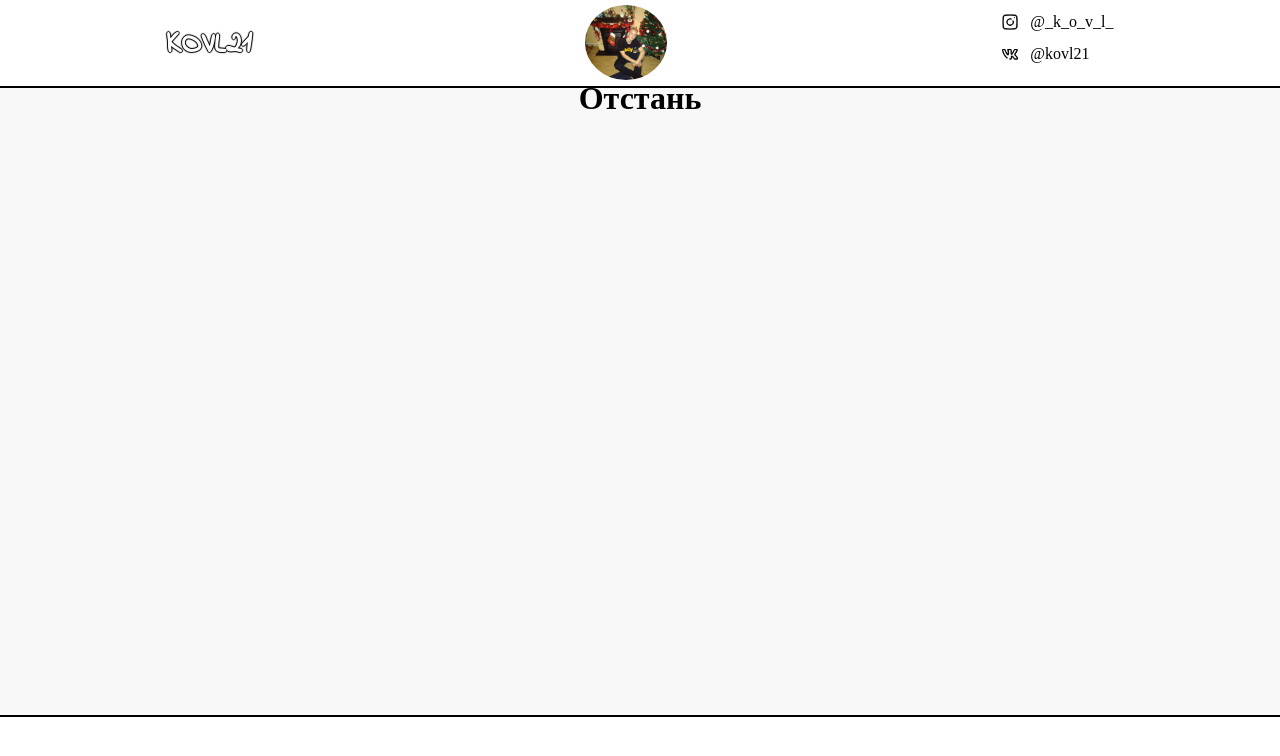
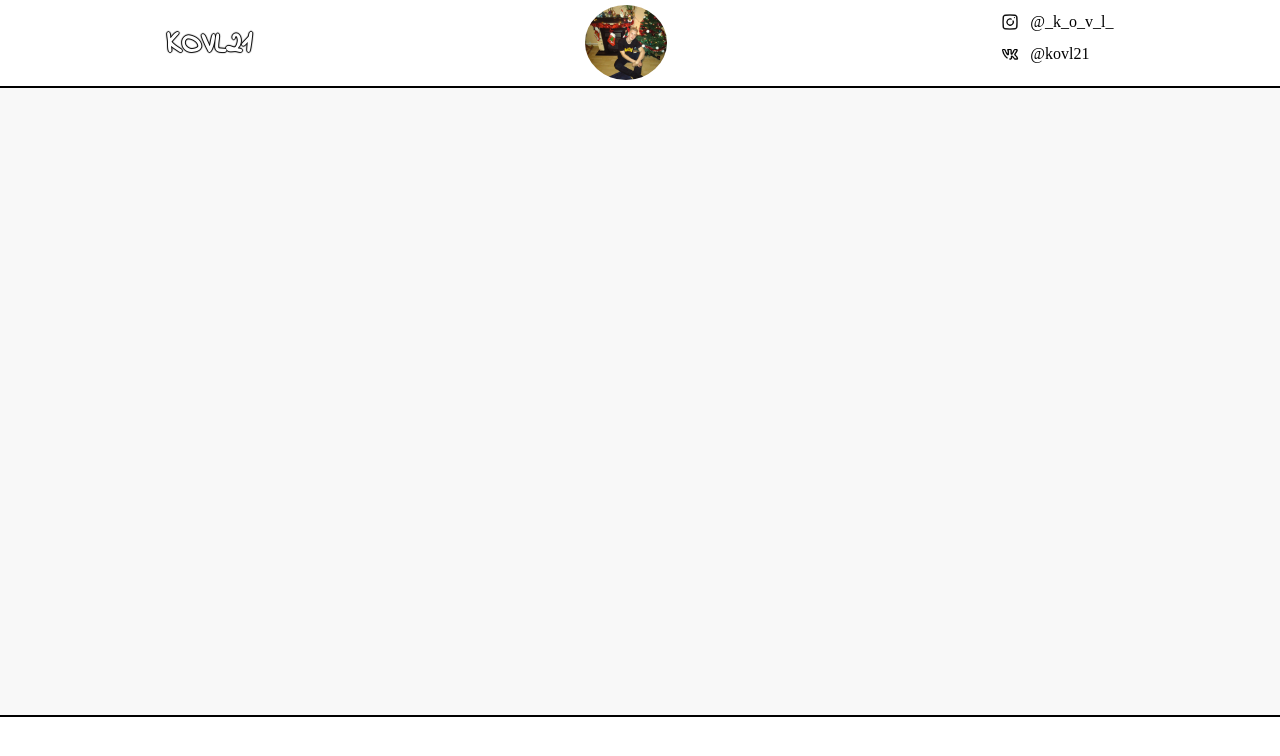
Before and after one commit to kovl21/kovl21.github.io, a plain HTML site: page index.html in a window 1280 px wide. Drawn offline with Linux system fonts and the light colour scheme.

Commit message:
Update index.html

```diff
--- a/index.html
+++ b/index.html
@@ -40,9 +40,7 @@
 
         </nav>
         <main>
-            <center>
-                <h1>Отстань</h1>
-            </center>
+
         </main>
     </div>
     <footer class="footer">
```
